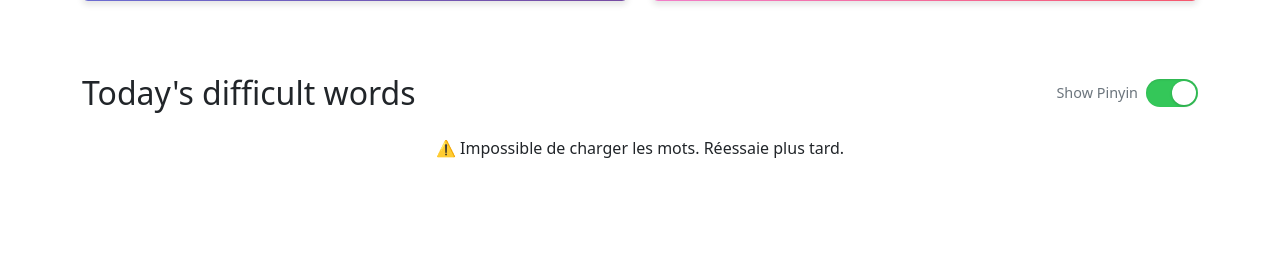
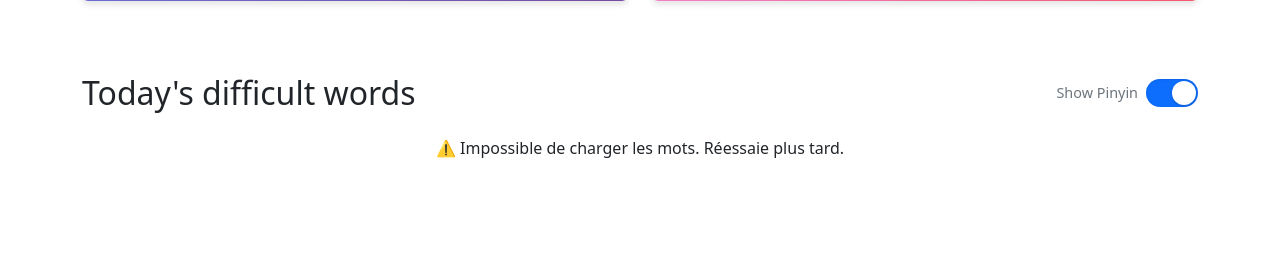
Before and after one commit to louco-cmd/chinese-quizz, a Node server app: template views/quiz.ejs in a window 1280 px wide, with the box ticked. Shown: the part 389-658 px from the top of the page. Run offline with Node 20, Linux system fonts and the light colour scheme; the template is opened without the code that fills it, so the values that code supplies are empty; some libraries are stand-ins or nearby versions.

Commit message:
color change

```diff
--- a/views/quiz.ejs
+++ b/views/quiz.ejs
@@ -279,7 +279,8 @@
     }
 
     .apple-toggle input:checked+.slider {
-      background-color: #34c759;
+      background-color: #0d6efd;
+;
     }
 
     .apple-toggle input:checked+.slider:before {
```
